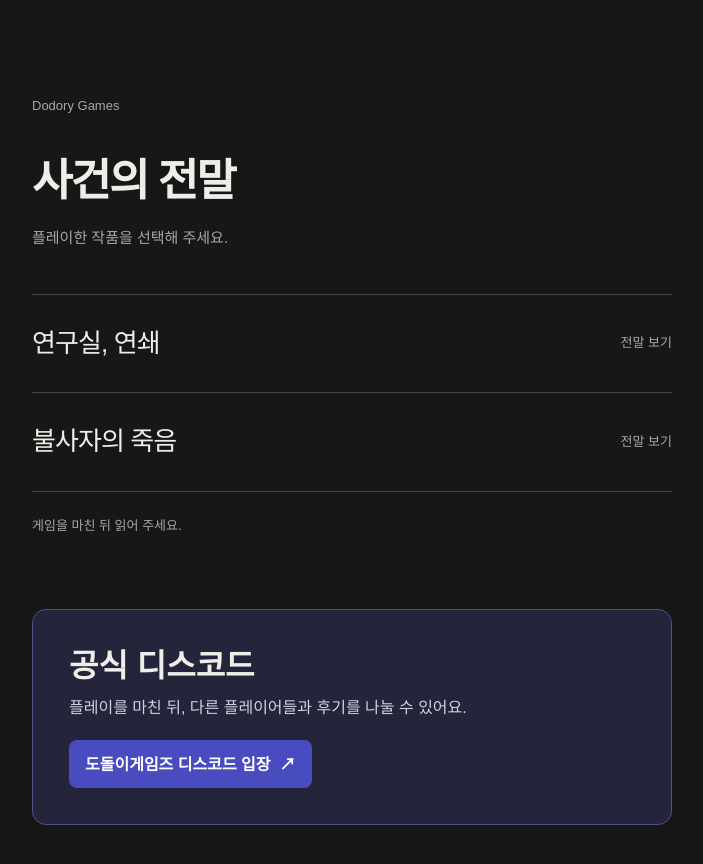
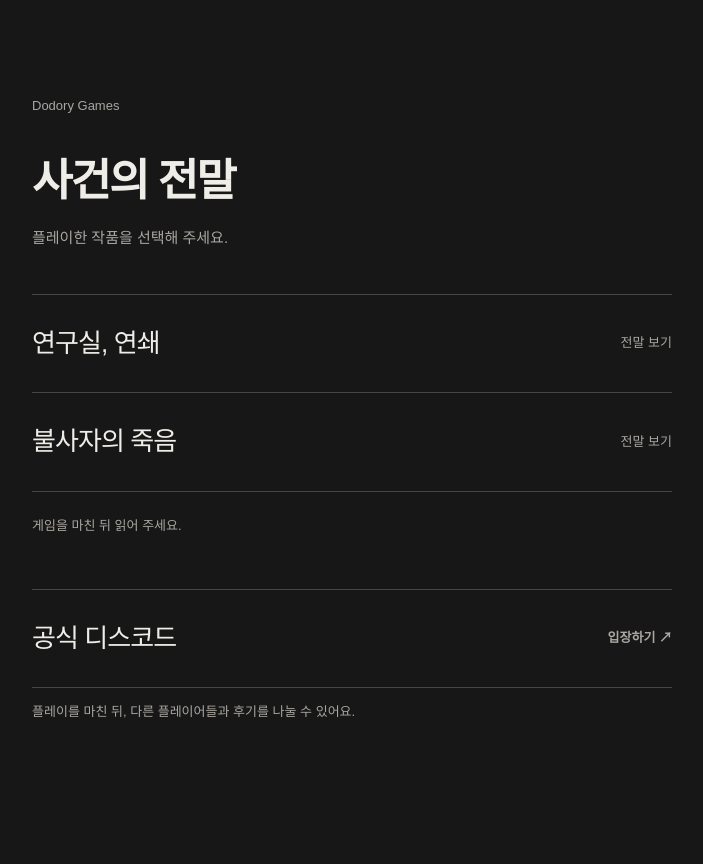
Before and after one commit to mink5228627-star/Immortalresult, a plain HTML site: page index.html in a window 1280 px wide. Shown: the whole page, without its empty margins (288-991 px from the left). After the commit the page ends 800 px from the top, so only its background shows below. Drawn offline with Linux system fonts and the light colour scheme.

Commit message:
Match the official Discord row to the ending selection layout

```diff
--- a/index.html
+++ b/index.html
@@ -166,42 +166,14 @@
       .confirmation { padding: 26px 24px; }
       .confirmation-work { font-size: 24px; }
     }
-    .discord-panel {
-      margin: clamp(48px, 8vw, 72px) 0 0;
-      border: 1px solid #50508c;
-      border-radius: 14px;
-      background: #24243a;
-      padding: clamp(24px, 5vw, 36px);
-    }
-    .discord-panel h2 {
-      margin: 0 0 9px;
-      font-size: clamp(25px, 5vw, 32px);
-      line-height: 1.25;
-    }
-    .discord-panel p {
-      margin: 0 0 20px;
-      color: #d2d1e2;
-      line-height: 1.6;
-      word-break: keep-all;
-    }
+    .discord-panel { margin-top: clamp(36px, 7vw, 52px); }
+    .discord-panel h2 { margin: 0; }
     .discord-join {
-      display: inline-flex;
-      align-items: center;
-      gap: 9px;
-      min-height: 48px;
-      padding: 10px 16px;
-      border-radius: 8px;
-      background: #484cbf;
-      color: #fff;
-      font-weight: 700;
-      line-height: 1.35;
+      border-top: 1px solid var(--line);
+      color: var(--text);
       text-decoration: none;
     }
-    .discord-join:hover { background: #3c40a9; }
-    .discord-join:focus-visible { outline: 2px solid #fff; outline-offset: 4px; }
-    @media (max-width: 480px) {
-      .discord-join { display: flex; justify-content: center; text-align: center; }
-    }
+    .discord-panel p { margin-top: 14px; }
   </style>
 </head>
 <body>
@@ -231,9 +203,13 @@
 
     <p class="notice">게임을 마친 뒤 읽어 주세요.</p>
     <section class="discord-panel" aria-labelledby="discord-panel-title">
-      <h2 id="discord-panel-title">공식 디스코드</h2>
-      <p>플레이를 마친 뒤, 다른 플레이어들과 후기를 나눌 수 있어요.</p>
-      <a class="discord-join" href="https://discord.gg/KGQCZfM59C">도돌이게임즈 디스코드 입장 <span aria-hidden="true">↗</span></a>
+      <h2 id="discord-panel-title">
+        <a class="work-choice discord-join" href="https://discord.gg/KGQCZfM59C">
+          <span class="work-title">공식 디스코드</span>
+          <span class="work-action">입장하기 <span aria-hidden="true">↗</span></span>
+        </a>
+      </h2>
+      <p class="notice">플레이를 마친 뒤, 다른 플레이어들과 후기를 나눌 수 있어요.</p>
     </section>
     <noscript>
       <p class="notice">작품 선택 버튼을 사용하려면 자바스크립트를 허용해 주세요.</p>
```
